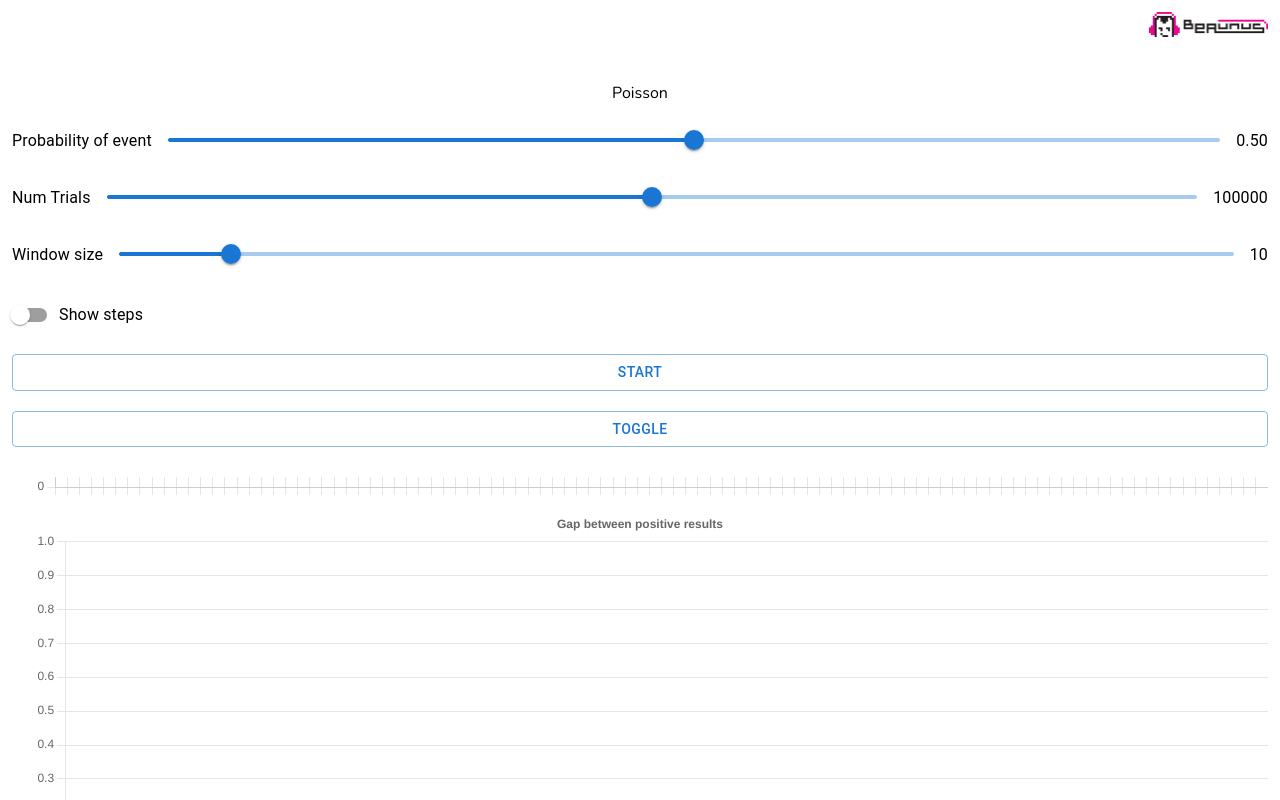
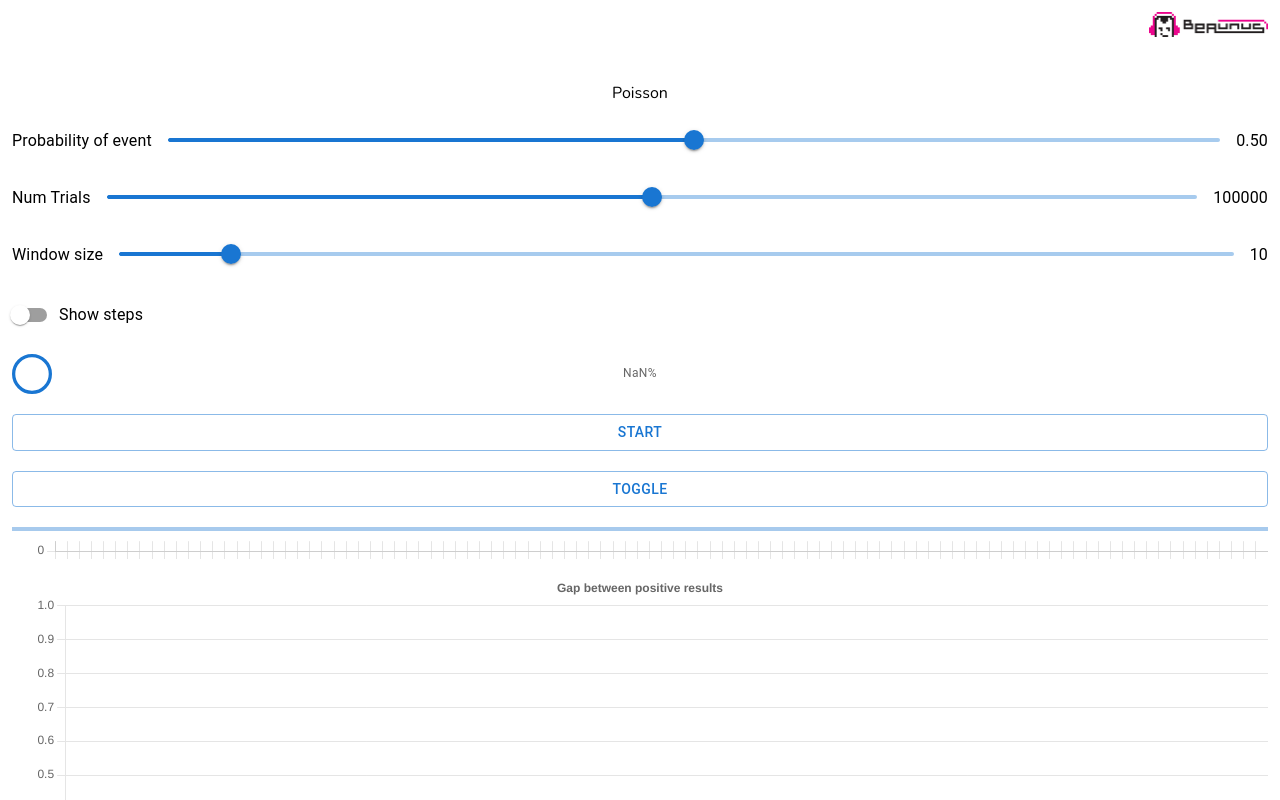
Before and after one commit to beaunus/beaunus.com, a Next.js app: page /experiments/poisson in a window 1280 px wide. Shown: the top 800 px of the page. Built offline with nearby package versions, Linux system fonts and the light colour scheme.

Commit message:
feature: observed probability

```diff
--- a/pages/experiments/poisson.tsx
+++ b/pages/experiments/poisson.tsx
@@ -1,7 +1,11 @@
 import Box from "@mui/material/Box";
 import Button from "@mui/material/Button";
+import CircularProgress, {
+  CircularProgressProps,
+} from "@mui/material/CircularProgress";
 import FormControlLabel from "@mui/material/FormControlLabel";
 import Grid from "@mui/material/Grid";
+import LinearProgress from "@mui/material/LinearProgress";
 import Slider from "@mui/material/Slider";
 import Switch from "@mui/material/Switch";
 import Typography from "@mui/material/Typography";
@@ -18,6 +22,34 @@ type Experiment = {
   performExperiment: VoidFunction;
 };
 
+function CircularProgressWithLabel(
+  props: CircularProgressProps & { value: number }
+) {
+  return (
+    <Box sx={{ position: "relative", display: "inline-flex" }}>
+      <CircularProgress variant="determinate" {...props} />
+      <Box
+        sx={{
+          top: 0,
+          left: 0,
+          bottom: 0,
+          right: 0,
+          position: "absolute",
+          display: "flex",
+          alignItems: "center",
+          justifyContent: "center",
+        }}
+      >
+        <Typography
+          color="text.secondary"
+          component="div"
+          variant="caption"
+        >{`${props.value.toFixed(2)}%`}</Typography>
+      </Box>
+    </Box>
+  );
+}
+
 const Poisson: NextPage = () => {
   const samplesChartRef = React.useRef<HTMLCanvasElement>(null);
   const barChartRef = React.useRef<HTMLCanvasElement>(null);
@@ -33,12 +65,21 @@ const Poisson: NextPage = () => {
   );
   const [shouldShowSteps, setShouldShowSteps] = React.useState(false);
   const [numTrialsExponent, setNumTrialsExponent] = React.useState(5);
+  const [percentProgress, setPercentProgress] = React.useState(0);
   const [windowSizeExponent, setWindowSizeExponent] = React.useState(1);
+  const [numTrialsSoFar, setNumTrialsSoFar] = React.useState(0);
+  const [numPositivesState, setNumPositives] = React.useState(0);
 
   const generateExperiment = (): Experiment => {
     let isRunningBit: boolean;
     const countByGapSize: Record<number, number> = {};
     let samples = Array.from({ length: 100 }, () => false);
+    let i = 0,
+      mostRecentTrueIndex = 0;
+    let numPositives = 0;
+    setNumTrialsSoFar(0);
+    setNumPositives(0);
+    setPercentProgress(0);
 
     return {
       isRunning: () => isRunningBit,
@@ -46,26 +87,29 @@ const Poisson: NextPage = () => {
       performExperiment: async () => {
         isRunningBit = true;
 
-        for (
-          let i = 0, mostRecentTrueIndex = 0;
-          isRunningBit && i < 10 ** numTrialsExponent;
-          ++i
-        ) {
+        for (; isRunningBit && i < 10 ** numTrialsExponent; ++i) {
           const didEventHappen = Math.random() < probabilityOfEvent;
           if (i > 0 && didEventHappen) {
             const thisGap = i - mostRecentTrueIndex;
             countByGapSize[thisGap] = (countByGapSize[thisGap] ?? 0) + 1;
             mostRecentTrueIndex = i;
+            ++numPositives;
           }
           samples = samples.slice(1).concat(didEventHappen);
           if (shouldShowSteps && i % 10 ** windowSizeExponent === 0) {
             setCountByGapSizeState(countByGapSize);
             setSamplesState(samples);
+            setPercentProgress(100 * (i / 10 ** numTrialsExponent));
+            setNumTrialsSoFar(i);
+            setNumPositives(numPositives);
             await sleep(0);
           }
         }
-        setCountByGapSizeState(countByGapSize);
-        setSamplesState(samples);
+        if (i === 10 ** numTrialsExponent) {
+          setCountByGapSizeState(countByGapSize);
+          setSamplesState(samples);
+          setPercentProgress(100);
+        }
       },
     };
   };
@@ -188,6 +232,9 @@ const Poisson: NextPage = () => {
             }
             label="Show steps"
           />
+          <CircularProgressWithLabel
+            value={100 * (numPositivesState / numTrialsSoFar)}
+          />
           <Button
             onClick={() => {
               currentExperiment?.pause();
@@ -211,6 +258,7 @@ const Poisson: NextPage = () => {
           </Button>
 
           <div className="w-full">
+            <LinearProgress value={percentProgress} variant="determinate" />
             <canvas className="max-h-10" ref={samplesChartRef}></canvas>
             <canvas className="max-h-96" ref={barChartRef}></canvas>
           </div>
```
